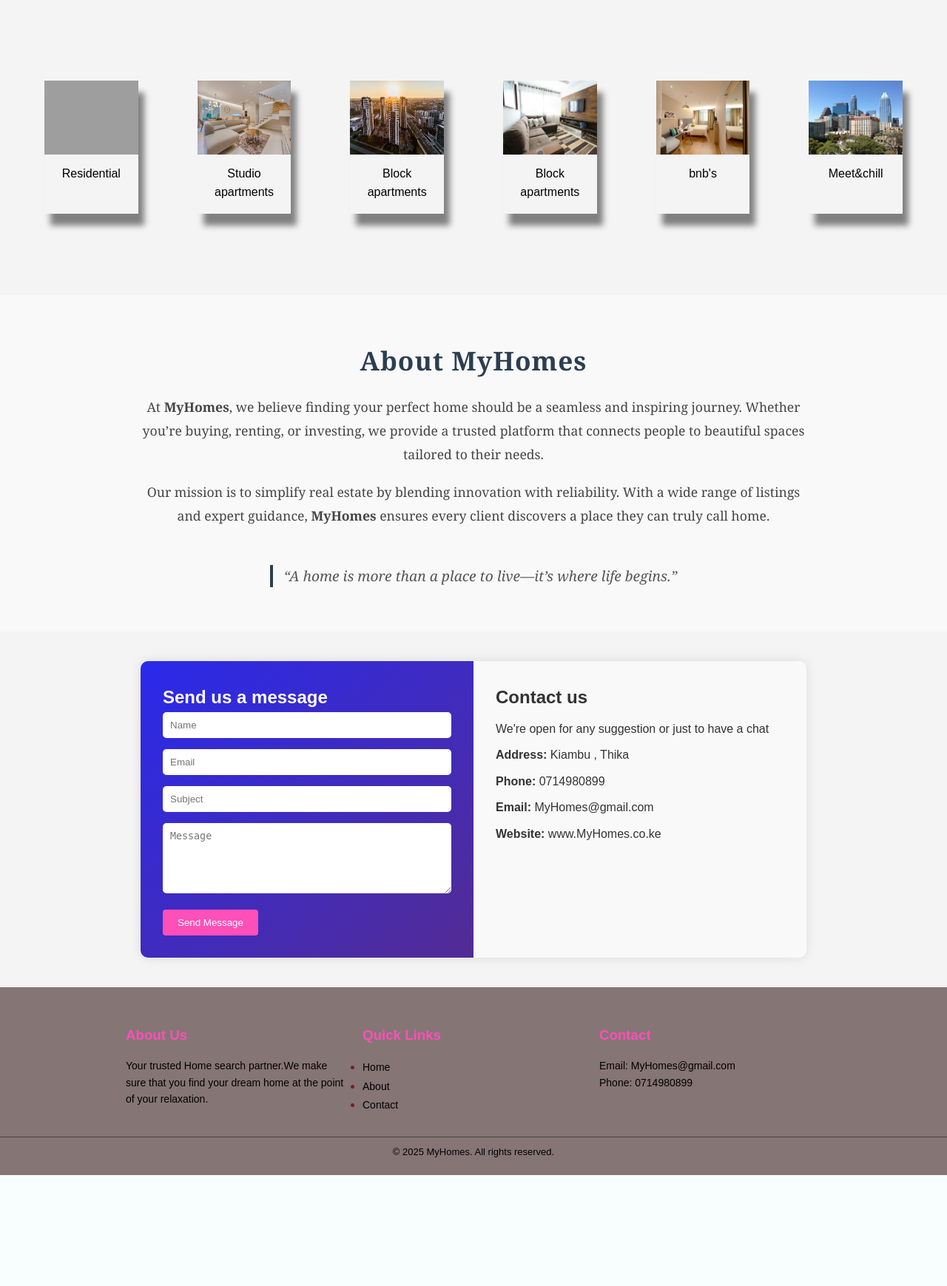
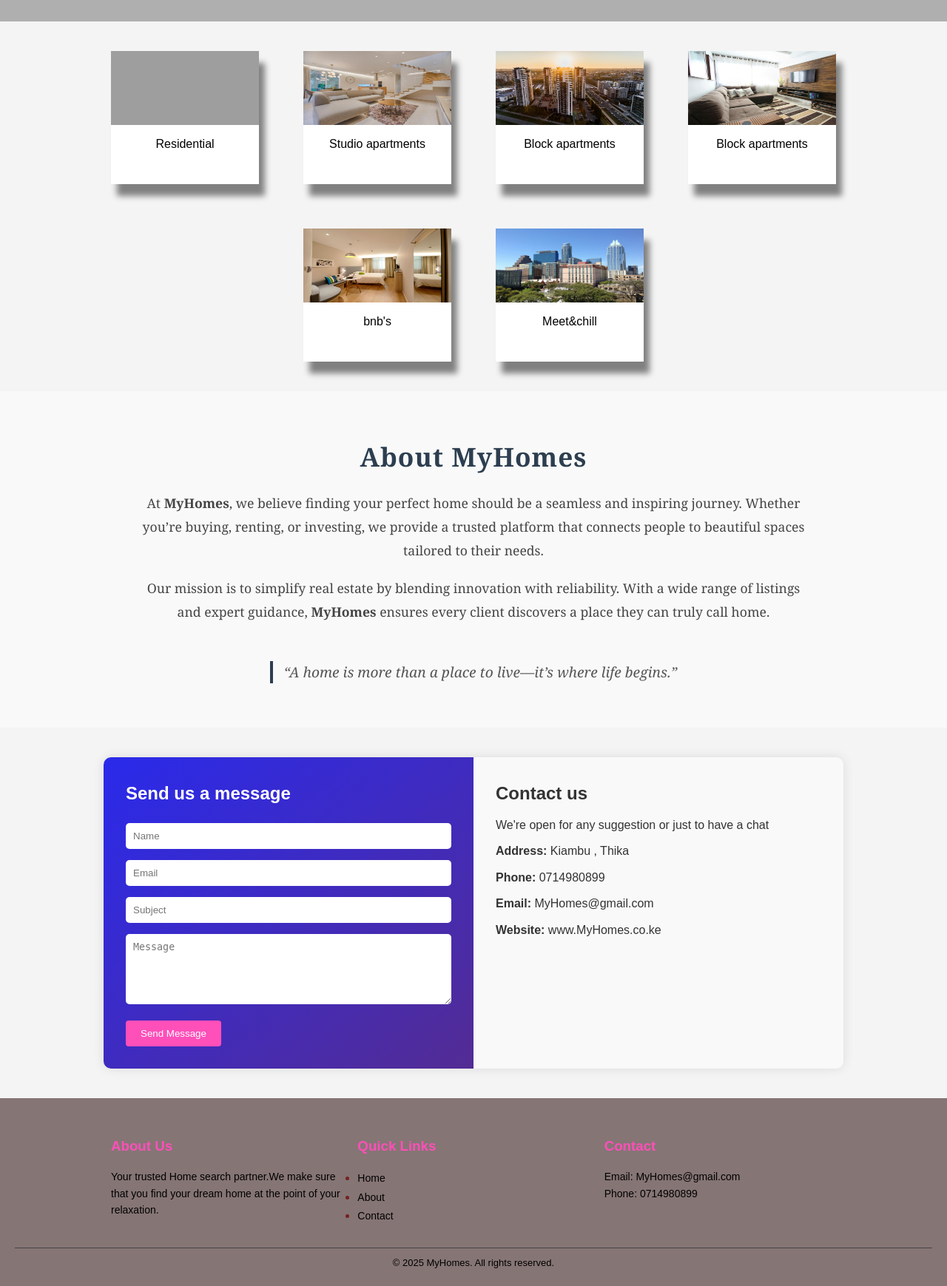
Before and after one commit to nep-a/MyHomes, a Django app: page / in a window 1280 px wide. Shown: the part 633-2372 px from the top of the page at 74% size. Before the commit the page ends 2222 px from the top, so only its background shows below. Run offline with Django 5.2, Linux system fonts and the light colour scheme; grey boxes are pictures that could not be loaded.

Commit message:
changed style

```diff
--- a/static/css/style.css
+++ b/static/css/style.css
@@ -1,137 +1,143 @@
-*{
+/* Global Reset */
+* {
     margin: 0;
     padding: 0;
     box-sizing: border-box;
+}
 
-}
 body {
     font-family: Arial, sans-serif;
     line-height: 1.6;
     background-color: #f4f4f4;
-    margin: 0;
-    padding: 0;
     overflow-x: hidden;
+}
 
-}
-.header{
+/* Header */
+.header {
     background-color: rgb(199, 219, 219);
-    margin: 0;
     width: 100%;
     display: flex;
+    justify-content: space-between;
+    align-items: center;
+    padding: 15px 20px;
     position: sticky;
     top: 0;
-    left: 0;
     z-index: 1000;
+}
 
-}
-#logo{
+#logo {
     color: black;
-    font-family: 'Lucida Sans', 'Lucida Sans Regular', 'Lucida Grande', 'Lucida Sans Unicode', Geneva, Verdana, sans-serif;
+    font-family: 'Lucida Sans', Geneva, sans-serif;
     font-size: 20px;
     font-style: italic;
 }
-.navbar{
-    padding: auto;
-    margin: auto;
+
+/* Navbar */
+.navbar {
     display: flex;
-    flex-direction: row ;
-    justify-content: space-between;
-    align-items: flex-end;
-    justify-content: flex-end;
+    gap: 10px;
 }
-#nav li{
-    list-style-type: none;
-    display: inline;
-    padding: 5px;
+
+#nav {
+    display: flex;
+    gap: 15px;
+    list-style: none;
 }
-#nav a{
+
+#nav a {
     color: black;
     text-decoration: none;
-
-}
-.btn{
-    color: black;
-    background-color: aqua;
-    border-radius: 10px;
-    margin-right: 15px;
-    width: 150px;
-    border: none;
+    font-size: 16px;
 }
 
-a:active{
+#nav a:active {
     color: darkgrey;
     text-transform: uppercase;
 }
 
-.hero{
+.btn {
+    color: black;
+    background-color: aqua;
+    border-radius: 10px;
+    margin-left: 15px;
+    padding: 8px 15px;
+    border: none;
+    cursor: pointer;
+}
+
+/* Hero Section */
+.hero {
     background-image: url('pexels-pixabay-273204.jpg');
     background-repeat: no-repeat;
     background-size: cover;
     background-attachment: fixed;
     width: 100%;
     height: 600px;
-           opacity: 0.8;
-           margin-top: 0;
-
-}
-.hero{
     display: flex;
     justify-content: center;
-    max-width: fit-content;
-    padding: 10px;
     align-items: center;
+    opacity: 0.8;
+    text-align: center;
+    padding: 20px;
+}
 
-}
-@keyframes slideInRight{
-    from{
+/* Animation */
+@keyframes slideInRight {
+    from {
         transform: translateX(100%);
         opacity: 0;
     }
-    to{
+    to {
         transform: translateX(0);
         opacity: 1;
     }
 }
-#container{
+
+/* Product / Info Container */
+#container {
     display: flex;
-    width: 100%;
-    justify-content: space-between;
-    max-width: fit-content;
+    flex-wrap: wrap;
+    justify-content: center;
     align-items: center;
-    height: 400px;
+    animation: slideInRight 1s ease-in-out forwards;
     padding: 20px;
-    animation: slideInRight 1s ease-in-out forwards;
+    gap: 20px;
+}
 
-}
-.div{
+.div {
     height: 180px;
     width: 200px;
-    border: #f4f4f4 ;
     box-shadow: 8px 16px 8px grey;
-    box-sizing: border-box;
-    margin: 40px;
+    margin: 20px;
+    background-color: white;
 }
 
+/* Contact Section */
 .contact-container {
     display: flex;
-  font-family: Arial, sans-serif;
-  max-width: 900px;
+    flex-wrap: wrap;
+    max-width: 1000px;
     margin: 40px auto;
     border-radius: 10px;
     overflow: hidden;
-  box-shadow: 0 0 15px rgba(0,0,0,0.1);
+    box-shadow: 0 0 15px rgba(0, 0, 0, 0.1);
+}
+
+.form-box,
+.contact-info {
+    flex: 1 1 300px;
+    padding: 30px;
 }
 
 .form-box {
-  flex: 1;
     background: linear-gradient(to bottom right, #2a2aeb, #532c94);
     color: white;
-  padding: 30px;
 }
 
 .form-box h2 {
-  margin-bottom: 20px;
+    margin-bottom: 20px;
 }
+
 .form-box input,
 .form-box textarea {
     width: 100%;
@@ -151,9 +157,7 @@ a:active{
 }
 
 .contact-info {
-  flex: 1;
     background: #f9f9f9;
-  padding: 30px;
     color: #333;
 }
 
@@ -164,26 +168,25 @@ a:active{
 .contact-info p {
     margin: 10px 0;
 }
+
+/* Footer */
 .footer {
     background: #867575;
     color: #752020;
-  padding: 40px 0 20px;
-  font-family: Arial, sans-serif;
+    padding: 40px 20px 20px;
 }
 
 .footer-container {
     display: flex;
     justify-content: space-between;
+    flex-wrap: wrap;
     max-width: 1000px;
     margin: auto;
-  flex-wrap: wrap;
-  padding: 0 20px;
 }
 
 .footer-column {
-  flex: 1;
+    flex: 1 1 200px;
     margin: 10px;
-  min-width: 200px;
 }
 
 .footer-column h3 {
```
Also changed, not shown: other parts of static/css/style.css (+62 -2 lines), db.sqlite3, 1 other file. Lines whose indentation alone changed are shown as unchanged.
